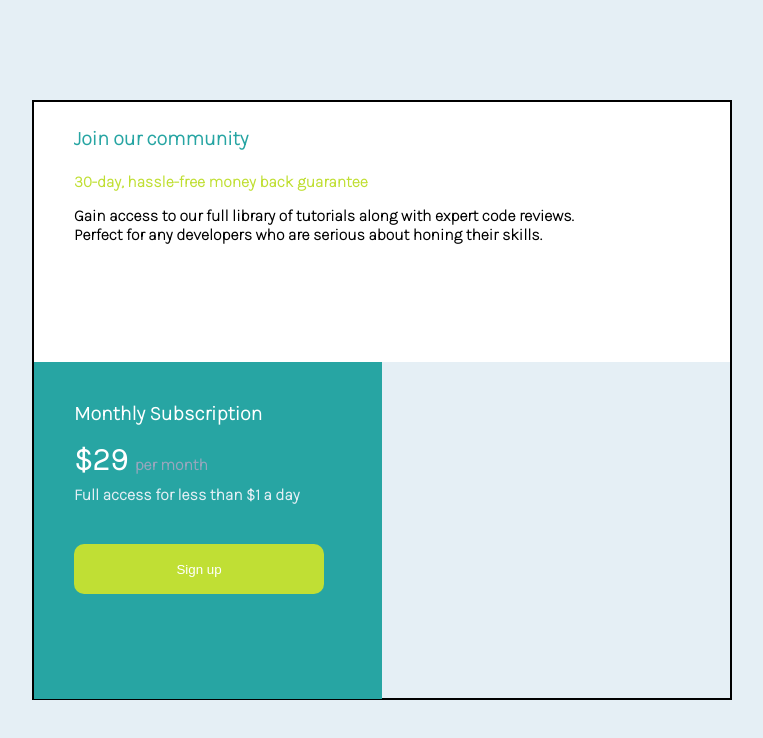
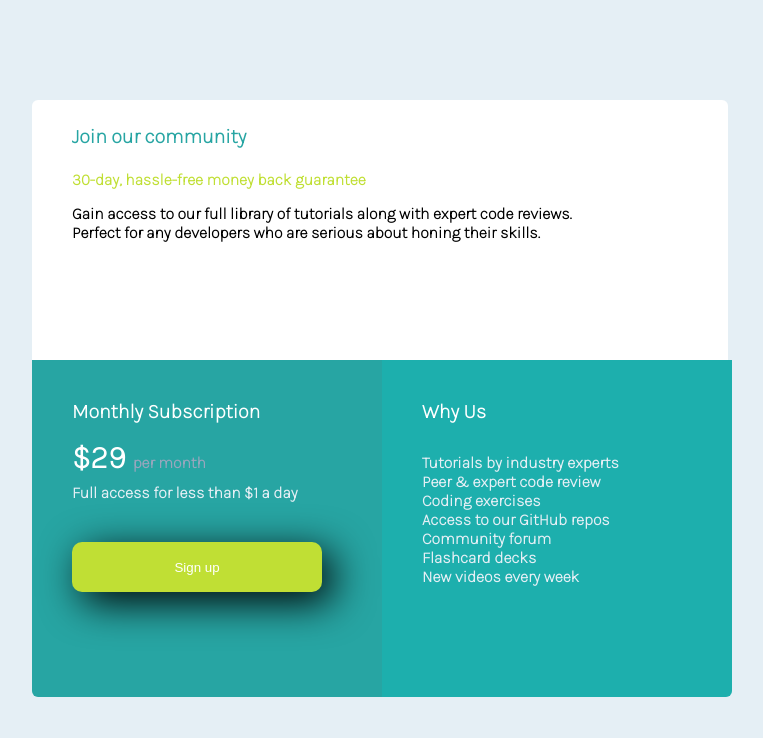
Before and after one commit to JudsonCiribelli/Single-price-grid-component, a plain HTML site: page index.html in a window 1280 px wide. Shown: the whole page, without its empty margins (258-1021 px from the left). Drawn offline with Linux system fonts and the light colour scheme.

Commit message:
finalização do projeto

```diff
--- a/CSS/style.css
+++ b/CSS/style.css
@@ -14,12 +14,14 @@ body {
 .container {
   width: 700px;
   height: 600px;
-  border: 2px solid black;
+  border: none;
 }
 .container .first {
   background-color: white;
   width: 696px;
   height: 260px;
+  border-top-left-radius: 6px;
+  border-top-right-radius: 6px;
 }
 .container .first h1 {
   font-family: "Karla", sans-serif;
@@ -54,6 +56,7 @@ body {
   width: 50%;
   height: 100%;
   background-color: hsl(179, 62%, 40%);
+  border-bottom-left-radius: 6px;
 }
 .Description h2 {
   color: white;
@@ -93,4 +96,13 @@ body {
   border: none;
   border-radius: 10px;
   cursor: pointer;
+  box-shadow: 10px 10px 40px black;
 }
+.container .Description .terceiro {
+  width: 50%;
+  background-color: hsl(179, 72%, 40%);
+  border-bottom-right-radius: 6px;
+}
+.Description .terceiro p {
+  padding-top: 30px;
+}
--- a/index.html
+++ b/index.html
@@ -24,7 +24,16 @@
           <p>Full access for less than $1 a day</p>
           <button type="submit" class="btn">Sign up</button>
         </div>
-        <div class="terceiro"></div>
+        <div class="terceiro">
+          <h2>Why Us</h2>
+          <p>
+            Tutorials by industry experts <br />Peer & expert code review
+            <br />Coding exercises <br />Access to our GitHub repos
+            <br />Community forum <br />Flashcard decks <br />
+
+            New videos every week
+          </p>
+        </div>
       </div>
     </div>
   </body>
```
